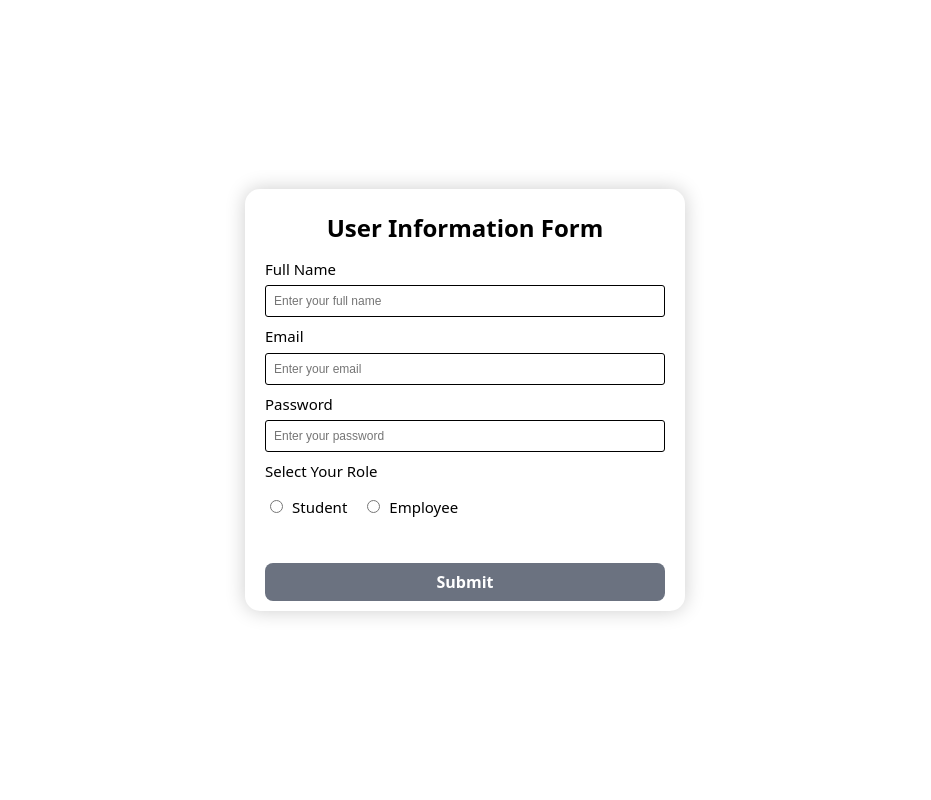
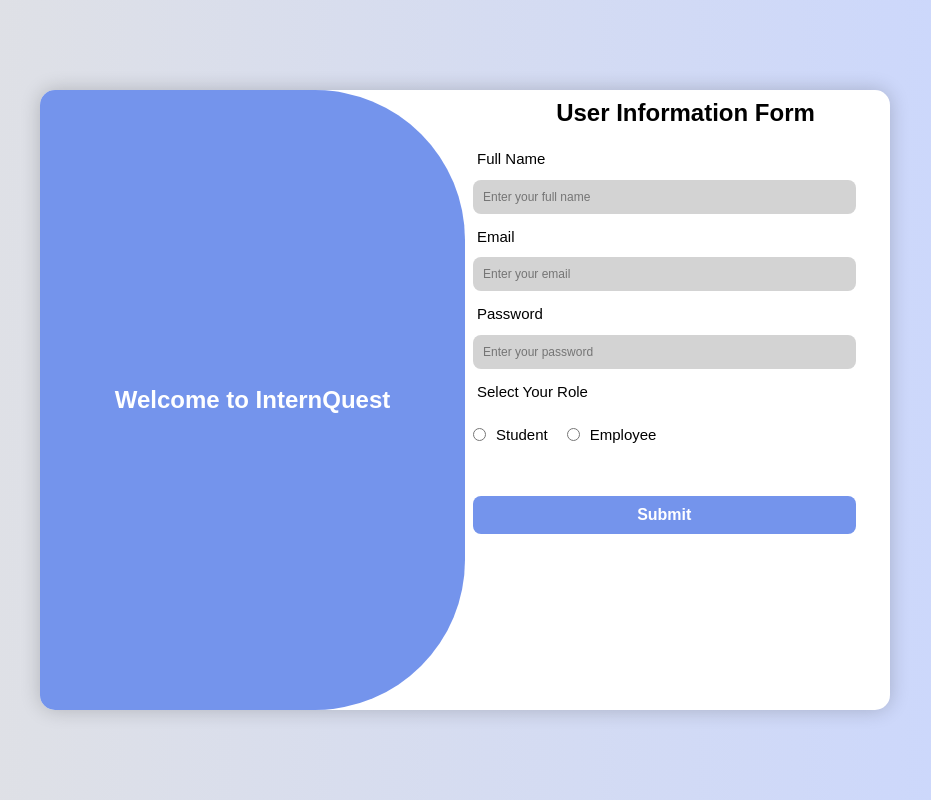
Before and after one commit to kaveenskn/InternQuest-web-Group2, a React (Vite) app: page / in a window 1280 px wide. Shown: the whole page, without its empty margins (175-1106 px from the left). Built offline with nearby package versions, Linux system fonts and the light colour scheme.

Commit message:
change form

```diff
--- a/src/pages/Form1.jsx
+++ b/src/pages/Form1.jsx
@@ -24,6 +24,7 @@ const Form1 = () => {
 
   return (
     <div className="container">
+      <div className="form-box login">
         <h1>User Information Form</h1>
         <form onSubmit={handleSubmit}>
           <label htmlFor="fullname">Full Name</label>
@@ -126,6 +127,12 @@ const Form1 = () => {
           <button type="submit">Submit</button>
         </form>
       </div>
+      <div className="toggle-box">
+        <div className="toggle-panel toggle-left">
+          <h1>Welcome to InternQuest</h1>
+        </div>
+      </div>
+    </div>
   );
 };
 
--- a/src/styles/form1.css
+++ b/src/styles/form1.css
@@ -1,24 +1,39 @@
+* {
+  margin: 0;
+  padding: 0;
+  box-sizing: border-box;
+  font-family: sans-serif;
+}
+
 body {
-  background-color: white;
-  text-align: center;
+  align-items: center;
+  justify-content: center;
+  display: flex;
   min-height: 100vh;
-  margin: 0;
-  display: flex;
-  justify-content: center;
-  align-items: center;
+  background: linear-gradient(90deg, #e2e2e2, #c9d6ff);
 }
 
 .container {
-  background-color: white;
+  position: relative;
+  background: white;
   border-radius: 15px;
   box-shadow: 0 0 20px rgba(0, 0, 0, 0.2);
-  padding: 10px 20px;
-  width: 400px;
-  text-align: center;
+  height: 620px;
+  width: 850px;
+  overflow: hidden;
+}
+
+.form-box {
+  position: absolute;
+  right: -8px;
+  width: 50%;
+  height: 100%;
+  z-index: 1;
 }
 
 .container h1 {
   font-size: x-large;
+  padding: 10px;
   text-align: center;
   color: black;
 }
@@ -26,7 +41,8 @@ body {
 label {
   font-size: 15px;
   display: block;
-  width: 100%;
+  width: 100;
+  padding: 4px;
   margin-top: 8px;
   margin-bottom: 5px;
   text-align: left;
@@ -35,15 +51,17 @@ label {
 }
 
 input {
-  display: block;
-  width: 100%;
-  padding: 8px;
-  box-sizing: border-box;
-  border: 1px solid black;
-  border-radius: 3px;
+  width: 90%;
+  padding: 10px;
+  background: lightgray;
+  border-radius: 8px;
+  border: none;
+  outline: none;
+  border-radius: 8px;
+  color: black;
   font-size: 12px;
+  font-weight: 500;
 }
-
 .radio-group {
   display: flex;
   justify-content: flex-start;
@@ -66,10 +84,12 @@ label[for="employee"] {
 }
 
 button {
-  width: 100%;
+  width: 90%;
+  height: 38px;
   margin-top: 20px;
   padding: 8px;
-  background-color: #6b7280;
+  background-color: #7494ec;
+  border-radius: 8px;
   color: white;
   border: none;
   border-radius: 8px;
@@ -81,3 +101,36 @@ button {
 button:hover {
   background-color: black;
 }
+
+.toggle-box {
+  position: absolute;
+  width: 100%;
+  height: 100%;
+}
+
+.toggle-box::before {
+  content: "";
+  position: absolute;
+  left: -250%;
+  width: 300%;
+  height: 100%;
+  background: #7494ec;
+  border-radius: 150px;
+  z-index: 2;
+}
+
+.toggle-panel {
+  position: absolute;
+  width: 50%;
+  height: 100%;
+  /* background: rgb(47, 71, 12); */
+  display: flex;
+  flex-direction: column;
+  justify-content: center;
+  align-items: center;
+  z-index: 3;
+}
+
+.toggle-panel h1 {
+  color: white;
+}
```
Lines whose indentation alone changed are shown as unchanged.
